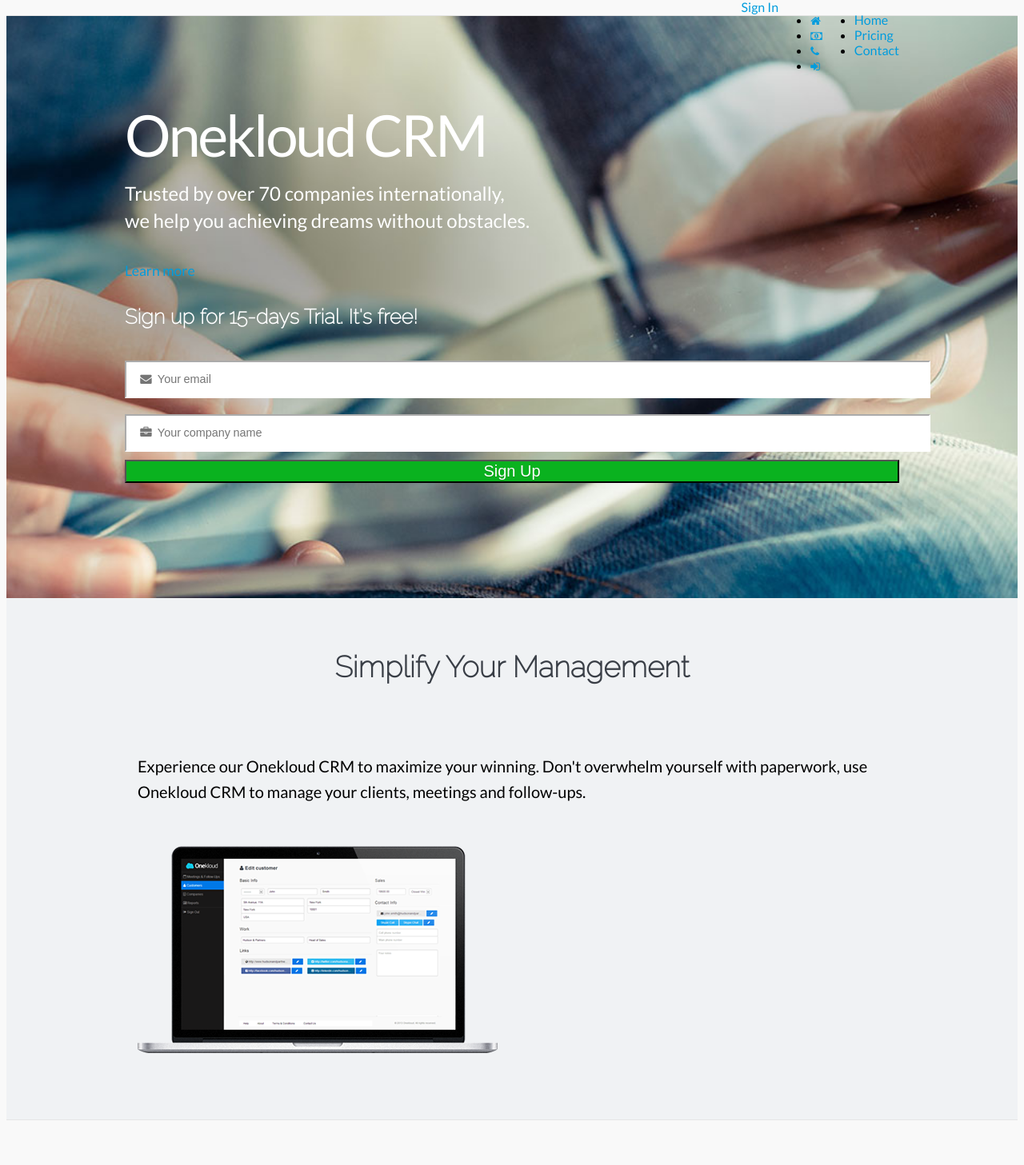
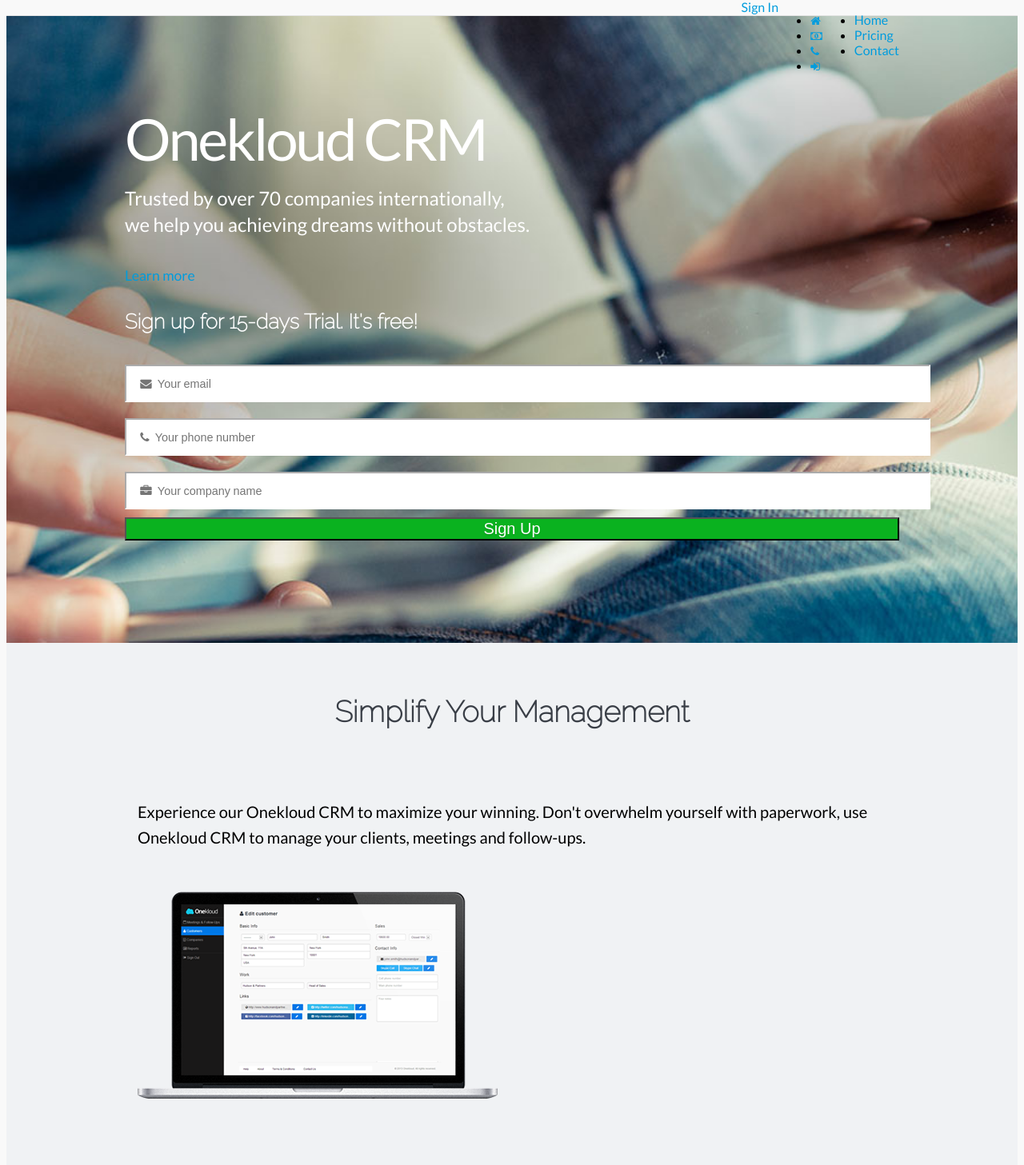
Before and after one commit to pythonista8/onekloud, a Django app: page / in a window 1280 px wide. Shown: the part 62-1519 px from the top of the page at 80% size. Run offline with Django 3.2, Linux system fonts and the light colour scheme; parts of the project's set-up code (start-up, migrations or seed data) failed here and were passed over; some libraries are stand-ins or nearby versions.

Commit message:
Various improvements

```diff
--- a/onekloud/apps/pages/forms.py
+++ b/onekloud/apps/pages/forms.py
@@ -3,7 +3,16 @@ from django import forms
 
 class SignupForm(forms.Form):
     email = forms.EmailField()
+    phone = forms.CharField()
     company = forms.CharField()
+
+    def clean_phone(self):
+        phone = self.cleaned_data['phone']
+        res = ''
+        for c in phone:
+            if c.isdigit() or c.lower() == 'x':
+                res += c
+        return res
 
 
 class ContactForm(forms.Form):
--- a/onekloud/apps/pages/static/pages/onekloud/css/home.css
+++ b/onekloud/apps/pages/static/pages/onekloud/css/home.css
@@ -1,7 +1,7 @@
 /* Showcase */
 
 #showcase {
-    padding: 6em 0 8em;
+    padding: 5em 0 7em;
     background-position: 50% 50%;
     background-repeat: no-repeat;
     background-color: #202021;
@@ -12,7 +12,7 @@
 #showcase .heading {
     color: #fff;
     font: normal 4.5em/1 'Lato', sans-serif;
-    margin: 0 0 .3em;
+    margin: .3em 0;
     letter-spacing: -3px;
 }
 
@@ -127,6 +127,10 @@
         padding: 1em 0 3em;
     }
 
+    #showcase .heading {
+        margin-top: 0;
+    }
+
     .section {
         padding: 1em 0;
     }
--- a/onekloud/apps/pages/templates/pages/home.html
+++ b/onekloud/apps/pages/templates/pages/home.html
@@ -35,10 +35,11 @@
                 <div class="pure-u-1-3">
                     <div class="l-box">
                         <h2>Sign up for 15-days Trial. It's free!</h2>
-                        <form class="pure-form pure-form-stacked" method="post">
+                        <form class="pure-form pure-form-stacked" method="post" autocomplete="off">
                             {% csrf_token %}
                             <input type="email" name="email" placeholder="&#xf0e0;  Your email" required>
-                            <input type="text" name="company" placeholder="&#xf0b1;  Your company name" autocomplete="off" required>
+                            <input type="text" name="phone" placeholder="&#xf095;  Your phone number" required>
+                            <input type="text" name="company" placeholder="&#xf0b1;  Your company name" required>
                             <input type="submit" value="Sign Up" class="pure-button pure-button-xlarge pure-button-success">
                         </form>
                     </div>
--- a/onekloud/apps/pages/views.py
+++ b/onekloud/apps/pages/views.py
@@ -10,8 +10,6 @@ from django.template.loader import render_to_string
 from django.utils.safestring import mark_safe
 from apps.pages.forms import SignupForm, ContactForm
 
-SUPPORT_EMAIL = 'support@onekloud.com'
-
 
 def home(request):
     ctx = dict()
@@ -22,17 +20,17 @@ def home(request):
             subject = "Free trial activation for Onekloud CRM"
             data = form.cleaned_data
             # With this hash we will check if passed data is valid.
-            key = '{key}{email}{company}'.format(
+            key = '{key}{email}{phone}{company}'.format(
                 key=settings.ACTIVATION_SALT, email=data['email'],
-                company=data['company']).encode('utf8')
+                phone=data['phone'], company=data['company']).encode('utf8')
             data['key'] = hashlib.md5(key).hexdigest()
 
             encdata = urllib.parse.urlencode(data)
             html = mark_safe(render_to_string('pages/activation_email.html',
                                               dict(params=encdata)))
             msg = EmailMessage(
-                subject, html, SUPPORT_EMAIL, [data['email']],
-                headers={'Reply-To': SUPPORT_EMAIL})
+                subject, html, settings.SUPPORT_EMAIL, [data['email']],
+                headers={'Reply-To': settings.SUPPORT_EMAIL})
             msg.content_subtype = 'html'
             try:
                 msg.send(fail_silently=False)
@@ -67,7 +65,8 @@ def pricing(request):
 
             html = mark_safe(render_to_string('pages/email.html', data))
             recipients = ('aldash@onekloud.com', 'samantha@onekloud.com')
-            msg = EmailMessage(subject, html, SUPPORT_EMAIL, recipients)
+            msg = EmailMessage(subject, html, settings.SUPPORT_EMAIL,
+                               recipients)
             msg.content_subtype = 'html'
             msg.send()
             messages.success(
@@ -90,8 +89,8 @@ def pricing(request):
                     render_to_string('pages/activation_email.html',
                                      dict(params=encdata)))
                 msg = EmailMessage(
-                    subject, html, SUPPORT_EMAIL, [data['email']],
-                    headers={'Reply-To': SUPPORT_EMAIL})
+                    subject, html, settings.SUPPORT_EMAIL, [data['email']],
+                    headers={'Reply-To': settings.SUPPORT_EMAIL})
                 msg.content_subtype = 'html'
                 msg.send()
                 messages.success(
--- a/onekloud/settings.py
+++ b/onekloud/settings.py
@@ -40,8 +40,10 @@ ALLOWED_HOSTS = [
 
 AUTH_USER_MODEL = 'accounts.User'
 
+SUPPORT_EMAIL = 'support@onekloud.com'
+
 ADMINS = (
-    ('Aldash Biybosunov', 'support@onekloud.com'),
+    ('Aldash Biybosunov', SUPPORT_EMAIL),
 )
 
 
--- a/onekloud/templates/onekloud/modals/signup_form.html
+++ b/onekloud/templates/onekloud/modals/signup_form.html
@@ -2,10 +2,11 @@
     <p>
         Fill in the fields below to get your <b>free 15-days</b> Trial version.
     </p>
-    <form class="pure-form pure-form-stacked" method="post">
+    <form class="pure-form pure-form-stacked" method="post" autocomplete="off">
         {% csrf_token %}
         <input type="email" name="email" class="pure-input-1" placeholder="&#xf0e0;  Your email" required>
-        <input type="text" name="company" class="pure-input-1" placeholder="&#xf0b1;  Company name" autocomplete="off" required>
+        <input type="text" name="phone" class="pure-input-1" placeholder="&#xf095;  Phone number" required>
+        <input type="text" name="company" class="pure-input-1" placeholder="&#xf0b1;  Company name" required>
         <input type="submit" class="pure-button pure-button-primary pull-right" value="Sign Up">
         <div class="clearfix"></div>
     </form>
```
